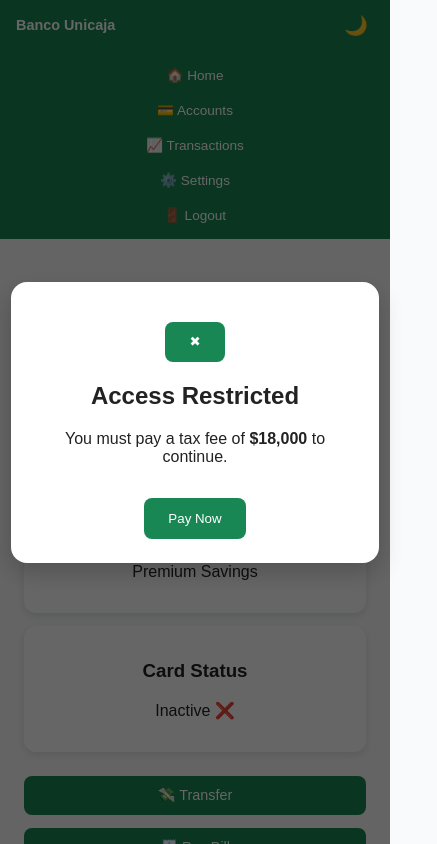
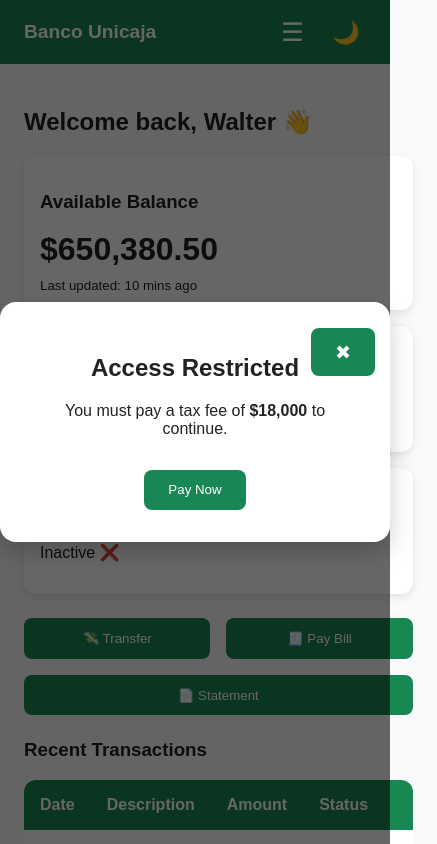
Before and after one commit to Olatigbejoel15/unicaja-banco, a plain HTML site: page dashboard.html in a window 390 px wide. Both pictures are taken after a click on the button "💸 Transfer". Shown: the top 844 px of the page, 437 px wide, since content can reach past the window. Drawn offline with Linux system fonts and the light colour scheme.

Commit message:
chnages made to the responsiveness

```diff
--- a/dashboard.html
+++ b/dashboard.html
@@ -3,10 +3,10 @@
 <head>
   <meta charset="UTF-8" />
   <meta name="viewport" content="width=device-width, initial-scale=1.0" />
-  <title>MyBank Dashboard</title>
+  <title>Banco Unicaja Dashboard</title>
   <style>
     :root {
-      --success: #198754; /* Bootstrap bg-success color */
+      --success: #198754;
       --light: #f9fafb;
       --dark: #1e1e2f;
       --text-dark: #222;
@@ -34,6 +34,9 @@
       padding: 1rem 1.5rem;
       background: var(--success);
       color: var(--text-light);
+      position: sticky;
+      top: 0;
+      z-index: 1001;
     }
 
     .navbar h1 {
@@ -41,33 +44,52 @@
       margin: 0;
     }
 
-    .navbar button {
+    .nav-controls {
+      display: flex;
+      align-items: center;
+      gap: 1rem;
+    }
+
+    .hamburger {
+      display: none;
       background: none;
       border: none;
+      font-size: 1.6rem;
       color: var(--text-light);
-      font-size: 1.2rem;
+      cursor: pointer;
+    }
+
+    .dark-toggle {
+      background: none;
+      border: none;
+      font-size: 1.4rem;
+      color: var(--text-light);
       cursor: pointer;
     }
 
     /* Layout */
     .container {
-      display: grid;
-      grid-template-columns: 220px 1fr;
+      display: flex;
       flex: 1;
+      position: relative;
       transition: all var(--transition);
     }
 
     /* Sidebar */
     .sidebar {
+      width: 220px;
       background: var(--success);
       color: var(--text-light);
-      height: 100%;
+      height: 100vh;
       padding: 1rem;
       display: flex;
       flex-direction: column;
       gap: 1rem;
-      position: sticky;
+      position: fixed;
       top: 0;
+      left: 0;
+      z-index: 1000;
+      transition: transform var(--transition);
     }
 
     .sidebar a {
@@ -76,15 +98,40 @@
       padding: 0.7rem 1rem;
       border-radius: 8px;
       transition: var(--transition);
+      display: block;
     }
 
     .sidebar a:hover {
       background: rgba(255, 255, 255, 0.1);
     }
 
-    /* Dashboard */
+    .sidebar.hidden {
+      transform: translateX(-100%);
+    }
+
+    /* Overlay */
+    .overlay {
+      display: none;
+      position: fixed;
+      top: 0;
+      left: 0;
+      width: 100%;
+      height: 100%;
+      background: rgba(0, 0, 0, 0.4);
+      z-index: 900;
+      transition: opacity var(--transition);
+    }
+
+    .overlay.show {
+      display: block;
+    }
+
+    /* Main */
     .main {
+      flex: 1;
+      margin-left: 220px;
       padding: 1.5rem;
+      transition: margin var(--transition);
     }
 
     .cards {
@@ -97,7 +144,7 @@
       background: var(--card);
       border-radius: 12px;
       padding: 1rem;
-      box-shadow: 0 3px 8px rgba(0,0,0,0.1);
+      box-shadow: 0 3px 8px rgba(0, 0, 0, 0.1);
       transition: var(--transition);
     }
 
@@ -131,7 +178,7 @@
     }
 
     .actions button:hover {
-      opacity: 0.8;
+      opacity: 0.85;
     }
 
     /* Transactions */
@@ -158,94 +205,6 @@
       background: #f3f3f3;
     }
 
-    /* Dark mode */
-    body.dark {
-      background: var(--dark);
-      color: var(--text-light);
-    }
-
-    body.dark .card,
-    body.dark table {
-      background: #2e2e42;
-    }
-
-    body.dark th {
-      background: #3a3a58;
-    }
-
-    body.dark .sidebar {
-      background: #0b4727;
-    }
-
-    body.dark .footer {
-      background: #0b4727;
-    }
-
-    /* Modal */
-    .modal-overlay {
-      display: none;
-      position: fixed;
-      top: 0; left: 0;
-      width: 100%; height: 100%;
-      background: rgba(0,0,0,0.6);
-      justify-content: center;
-      align-items: center;
-      animation: fadeIn 0.3s forwards;
-      z-index: 1000;
-    }
-
-    .modal {
-      background: var(--card);
-      color: var(--text-dark);
-      padding: 2rem;
-      border-radius: 16px;
-      width: 90%;
-      max-width: 380px;
-      text-align: center;
-      box-shadow: 0 10px 25px rgba(0,0,0,0.2);
-      transform: translateY(-40px);
-      opacity: 0;
-      animation: slideIn 0.4s forwards;
-      position: relative;
-    }
-
-    .modal button {
-      background: var(--success);
-      color: white;
-      border: none;
-      padding: 0.8rem 1.5rem;
-      border-radius: 8px;
-      cursor: pointer;
-      margin-top: 1rem;
-      transition: var(--transition);
-    }
-
-    .modal button:hover {
-      opacity: 0.8;
-    }
-
-    .close-bt {
-      position: absolute;
-      top: 10px;
-      right: 15px;
-      background: none;
-      border: none;
-      font-size: 1.2rem;
-      cursor: pointer;
-    }
-
-    @keyframes fadeIn {
-      from { opacity: 0; }
-      to { opacity: 1; }
-    }
-
-    @keyframes slideIn {
-      to {
-        transform: translateY(0);
-        opacity: 1;
-      }
-    }
-
     /* Footer */
     .footer {
       background: var(--success);
@@ -265,150 +224,112 @@
       text-decoration: underline;
     }
 
+    /* Modal */
+    .modal-overlay {
+      display: none;
+      position: fixed;
+      top: 0; left: 0;
+      width: 100%; height: 100%;
+      background: rgba(0,0,0,0.6);
+      justify-content: center;
+      align-items: center;
+      z-index: 10000;
+      animation: fadeIn 0.3s forwards;
+    }
+
+    .modal {
+      background: var(--card);
+      color: var(--text-dark);
+      padding: 2rem;
+      border-radius: 16px;
+      width: 90%;
+      max-width: 380px;
+      text-align: center;
+      box-shadow: 0 10px 25px rgba(0,0,0,0.2);
+      animation: slideIn 0.4s forwards;
+      position: relative;
+    }
+
+    .modal button {
+      background: var(--success);
+      color: white;
+      border: none;
+      padding: 0.8rem 1.5rem;
+      border-radius: 8px;
+      cursor: pointer;
+      margin-top: 1rem;
+      transition: var(--transition);
+    }
+
+    .close-bt {
+      position: absolute;
+      top: 10px;
+      right: 15px;
+      background: none;
+      border: none;
+      font-size: 1.2rem;
+      cursor: pointer;
+    }
+
+    @keyframes fadeIn { from {opacity: 0;} to {opacity: 1;} }
+    @keyframes slideIn { from {transform: translateY(-30px); opacity: 0;} to {transform: translateY(0); opacity: 1;} }
+
+    /* Dark mode */
+    body.dark {
+      background: var(--dark);
+      color: var(--text-light);
+    }
+
+    body.dark .card,
+    body.dark table {
+      background: #2e2e42;
+    }
+
+    body.dark th { background: #3a3a58; }
+    body.dark .sidebar { background: #0b4727; }
+    body.dark .footer { background: #0b4727; }
+
     /* Responsive */
-    /* @media (max-width: 768px) {
-      .container {
-        grid-template-columns: 1fr;
+    @media (max-width: 768px) {
+      .hamburger {
+        display: inline-block;
       }
 
       .sidebar {
-        flex-direction: row;
-        justify-content: space-around;
-        height: auto;
-        padding: 0.5rem;
+        transform: translateX(-100%);
       }
 
-      .sidebar a {
-        padding: 0.5rem;
-        font-size: 0.9rem;
+      .sidebar.active {
+        transform: translateX(0);
       }
-    } */
 
-    /* Responsive Design */
-@media (max-width: 1024px) {
-  .container {
-    grid-template-columns: 180px 1fr;
-  }
-}
-
-@media (max-width: 768px) {
-  /* Layout: sidebar becomes collapsible row */
-  .container {
-    grid-template-columns: 1fr;
-  }
-
-  .sidebar {
-    flex-direction: row;
-    justify-content: space-around;
-    align-items: center;
-    height: auto;
-    padding: 0.6rem;
-    flex-wrap: wrap;
-    font-size: 0.85rem;
-  }
-
-  .sidebar a {
-    padding: 0.4rem 0.6rem;
-    font-size: 0.85rem;
-  }
-
-  .navbar {
-    flex-direction: row;
-    justify-content: space-between;
-    align-items: center;
-    padding: 0.8rem 1rem;
-  }
-
-  .navbar h1 {
-    font-size: 1rem;
-  }
-
-  .cards {
-    grid-template-columns: 1fr;
-    gap: 0.8rem;
-  }
-
-  .card {
-    text-align: center;
-    padding: 1rem;
-  }
-
-  .balance {
-    font-size: 1.6rem;
-  }
-
-  .actions {
-    flex-direction: column;
-    gap: 0.8rem;
-  }
-
-  .actions button {
-    width: 100%;
-    font-size: 0.95rem;
-  }
-
-  table, th, td {
-    font-size: 0.85rem;
-  }
-
-  th, td {
-    padding: 0.7rem;
-  }
-
-  .footer {
-    font-size: 0.8rem;
-    padding: 1rem;
-  }
-
-  .modal {
-    width: 95%;
-    max-width: 320px;
-    padding: 1.5rem;
-  }
-}
-
-/* Extra small screens (like iPhone SE, iPhone 13 Mini, etc.) */
-@media (max-width: 480px) {
-  .navbar h1 {
-    font-size: 0.9rem;
-  }
-
-  .sidebar {
-    flex-direction: column;
-    gap: 0.4rem;
-  }
-
-  .actions button {
-    font-size: 0.9rem;
-    padding: 0.7rem;
-  }
-
-  .balance {
-    font-size: 1.4rem;
-  }
-
-  table {
-    font-size: 0.8rem;
-  }
-}
+      .main {
+        margin-left: 0;
+      }
+    }
   </style>
 </head>
 <body>
   <div class="navbar">
     <h1>Banco Unicaja</h1>
-    <button id="darkModeToggle">🌙</button>
+    <div class="nav-controls">
+      <button class="hamburger" id="hamburger">☰</button>
+      <button class="dark-toggle" id="darkModeToggle">🌙</button>
+    </div>
   </div>
 
+  <div class="overlay" id="overlay"></div>
+
   <div class="container">
-    <div class="sidebar">
+    <nav class="sidebar" id="sidebar">
       <a href="#">🏠 Home</a>
       <a href="#" class="restricted">💳 Accounts</a>
       <a href="#" class="restricted">📈 Transactions</a>
       <a href="#" class="restricted">⚙️ Settings</a>
       <a href="index.html">🚪 Logout</a>
-    </div>
+    </nav>
 
-    <div class="main">
+    <main class="main">
       <h2>Welcome back, Walter 👋</h2>
 
       <div class="cards">
@@ -449,12 +370,11 @@
           <tr><td>Oct 25</td><td>Netflix Subscription</td><td>-$15</td><td>Completed</td></tr>
         </tbody>
       </table>
-    </div>
+    </main>
   </div>
 
-  <!-- Footer -->
   <footer class="footer">
-    <p>&copy; 2025 MyBank. All Rights Reserved.</p>
+    <p>&copy; 2025 Banco Unicaja. All Rights Reserved.</p>
     <p>
       <a href="#" class="restricted">Transfer</a> |
       <a href="#" class="restricted">Statements</a> |
@@ -475,12 +395,29 @@
   </div>
 
   <script>
+    // Dark Mode
     const toggle = document.getElementById("darkModeToggle");
     toggle.addEventListener("click", () => {
       document.body.classList.toggle("dark");
       toggle.textContent = document.body.classList.contains("dark") ? "☀️" : "🌙";
     });
 
+    // Sidebar & Hamburger
+    const sidebar = document.getElementById("sidebar");
+    const hamburger = document.getElementById("hamburger");
+    const overlay = document.getElementById("overlay");
+
+    hamburger.addEventListener("click", () => {
+      sidebar.classList.toggle("active");
+      overlay.classList.toggle("show");
+    });
+
+    overlay.addEventListener("click", () => {
+      sidebar.classList.remove("active");
+      overlay.classList.remove("show");
+    });
+
+    // Restricted Modal
     const restrictedBtns = document.querySelectorAll(".restricted");
     const modalOverlay = document.getElementById("modalOverlay");
     const modalBox = document.getElementById("modalBox");
@@ -489,7 +426,7 @@
       btn.addEventListener("click", () => {
         modalOverlay.style.display = "flex";
         modalBox.innerHTML = `
-          <button class="close-btn" onclick="closeModal()">✖</button>
+          <button class="close-bt" onclick="closeModal()">✖</button>
           <h2>Access Restricted</h2>
           <p>You must pay a tax fee of <strong>$18,000</strong> to continue.</p>
           <button id="payNowBtn">Pay Now</button>
@@ -498,7 +435,7 @@
           const payNow = document.getElementById("payNowBtn");
           payNow.addEventListener("click", () => {
             modalBox.innerHTML = `
-              <button class="close-btn" onclick="closeModal()">✖</button>
+              <button class="close-bt" onclick="closeModal()">✖</button>
               <h2>Please Contact Your Account Officer</h2>
               <p>For further assistance, reach out to your account officer.</p>
             `;
```
